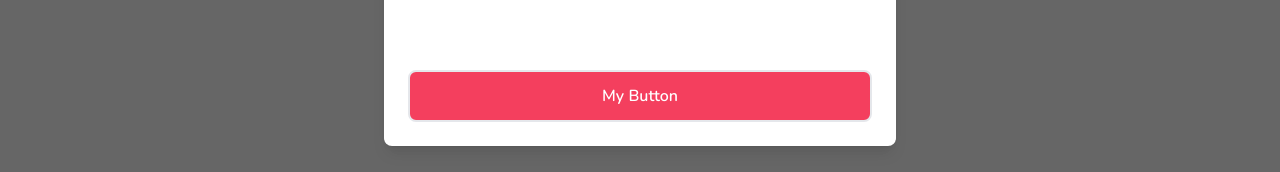
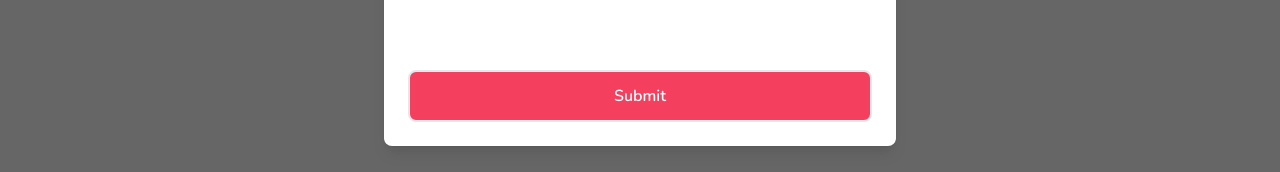
Before and after one commit to rciszewski/next-airbnb, a Next.js app: page / in a window 1280 px wide. Shown: the part 367-539 px from the top of the page. Built offline with nearby package versions, Linux system fonts and the light colour scheme.

Commit message:
add secondary button to modal, create hooks folder, install zustand

```diff
--- a/app/components/Modal.tsx
+++ b/app/components/Modal.tsx
@@ -14,7 +14,7 @@
   actionLabel: string;
   disabled?: boolean;
   secondaryAction?: () => void;
-  secondaryLabel?: string;
+  secondaryActionLabel?: string;
 }
 
 const Modal: React.FC<ModalProps> = ({
@@ -27,7 +27,7 @@
   actionLabel,
   disabled,
   secondaryAction,
-  secondaryLabel,
+  secondaryActionLabel,
 }) => {
   const [showModal, setShowModal] = useState(isOpen);
   useEffect(() => {
@@ -121,7 +121,19 @@
                   w-full
                   "
                 >
-                  <Button label={"My Button"} />
+                  {secondaryAction && secondaryActionLabel && (
+                    <Button
+                      outline
+                      disabled={disabled}
+                      label={secondaryActionLabel}
+                      onClick={handleSecondaryAction}
+                    />
+                  )}
+                  <Button
+                    disabled={disabled}
+                    label={actionLabel}
+                    onClick={handleSubmit}
+                  />
                 </div>
               </div>
             </div>
--- a/app/layout.tsx
+++ b/app/layout.tsx
@@ -19,7 +19,7 @@
   return (
     <html lang="en">
       <body className={font.className}>
-        <Modal isOpen title={'hello world'}/>
+        <Modal actionLabel="Submit" isOpen title={'hello world'}/>
         <Navbar />
         {children}
       </body>
--- a/package.json
+++ b/package.json
@@ -12,7 +12,8 @@
     "next": "14.2.5",
     "react": "^18",
     "react-dom": "^18",
-    "react-icons": "^5.2.1"
+    "react-icons": "^5.2.1",
+    "zustand": "^4.5.4"
   },
   "devDependencies": {
     "@types/node": "^20",
```
Also changed, not shown: app/hooks/useRegisterModal.ts (added), 1 other file (tests, documents, lock files or other folders).
